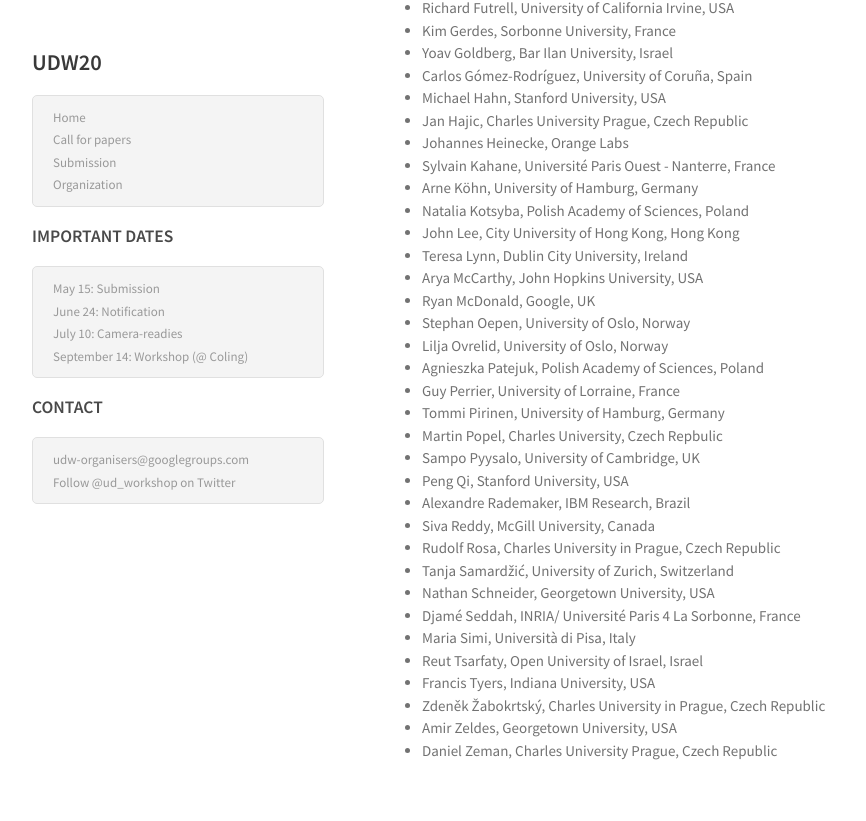
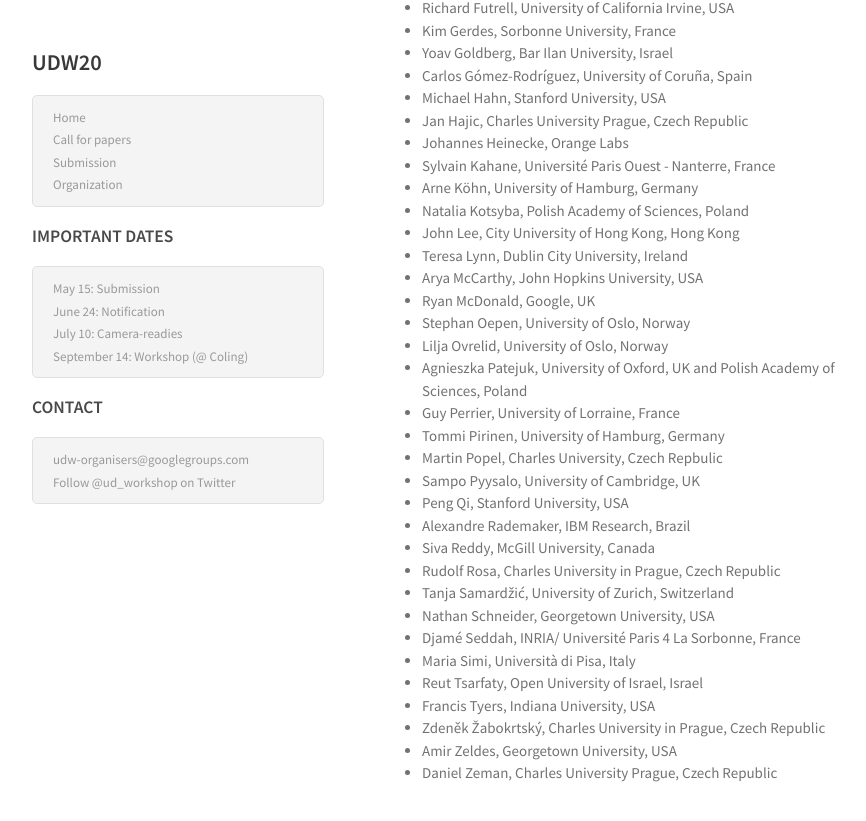
Before and after one commit to UniversalDependencies/udw21, a Jekyll site: the page built from organization.md, in a window 1280 px wide and 900 px high, scrolled down 568 px. Shown: the top 821 px of the window, without its empty margins (178-1044 px from the left). Built offline with Jekyll 4.4.1, drawn with Linux system fonts in a browser that asks for light colours.

Commit message:
Update organization.md

```diff
--- a/organization.md
+++ b/organization.md
@@ -43,7 +43,8 @@ title: Organization
 * Ryan McDonald, Google, UK
 * Stephan Oepen, University of Oslo, Norway
 * Lilja Ovrelid, University of Oslo, Norway
-* Agnieszka Patejuk, Polish Academy of Sciences, Poland
+* Agnieszka Patejuk, University of Oxford, UK and Polish Academy
+of Sciences, Poland
 * Guy Perrier, University of Lorraine, France
 * Tommi Pirinen, University of Hamburg, Germany
 * Martin Popel, Charles University, Czech Repbulic
```
